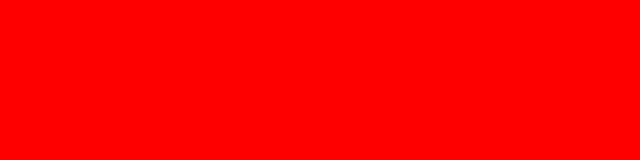
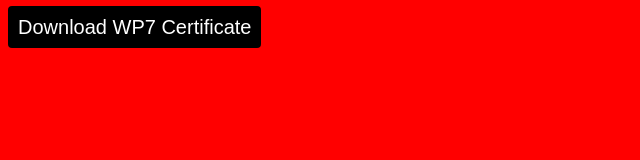
Before and after one commit to tagizadea/wp7, a plain HTML site: page index.html in a window 1280 px wide. Shown: the whole page, without its empty margins (0-640 px from the left). Drawn offline with Linux system fonts and the light colour scheme.

Commit message:
Update index.html

```diff
--- a/index.html
+++ b/index.html
@@ -2,9 +2,29 @@
   "http://www.w3.org/TR/html4/loose.dtd">
 <html>
 <head>
-  <title>Local Certificate Link</title>
+  <meta http-equiv="Content-Type" content="text/html; charset=ISO-8859-1">
+  <meta name="description" content="Download the WP7 certificate file.">
+  <meta name="robots" content="index,follow">
+  <title>Download WP7 Certificate</title>
+  <style type="text/css">
+    body {
+      background-color: #ff0000;
+      font-family: Arial, Helvetica, sans-serif;
+    }
+    a {
+      font-size: 20px;
+      color: #ffffff;
+      text-decoration: none;
+      background-color: #000000;
+      padding: 10px;
+      border-radius: 4px;
+    }
+    a:hover {
+      background-color: #333333;
+    }
+  </style>
 </head>
-<body style="background-color: red">
-  <a href="wp7.cer" style="fontsize: 32px; margin: 10px; color: red">Download wp7.cert</a>
+<body>
+  <p><a href="wp7.cer">Download WP7 Certificate</a></p>
 </body>
 </html>
```
